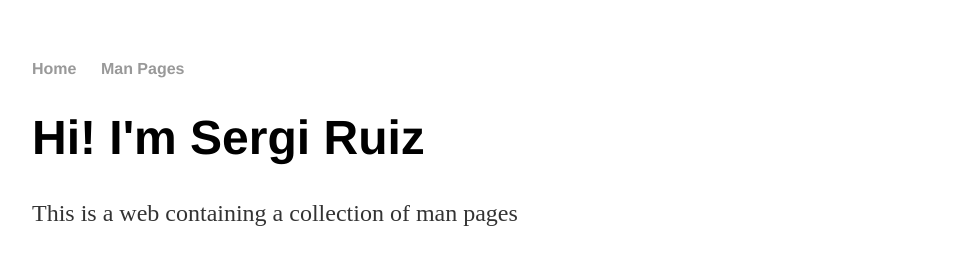
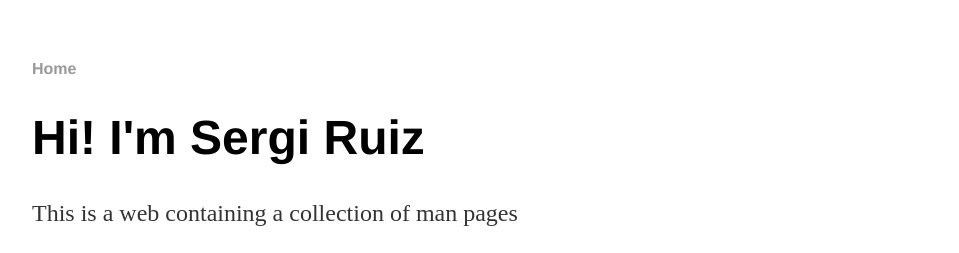
Before and after one commit to Galis14/Ruxo8.github.io, a Jekyll site: the page built from index.html, in a window 1280 px wide. Shown: the top 253 px of the page, without its empty margins (160-1119 px from the left). Built offline with Jekyll 4.4.1, drawn with Linux system fonts in a browser that asks for light colours.

Commit message:
Update default.html

```diff
--- a/_layouts/default.html
+++ b/_layouts/default.html
@@ -9,7 +9,6 @@
 			<nav>
 	    		<ul>
 	        		<li><a href="/">Home</a></li>
-	        		<li><a href="/man_pages">Man Pages</a></li>
 	    		</ul>
 			</nav>
 			<div class="container">
```
